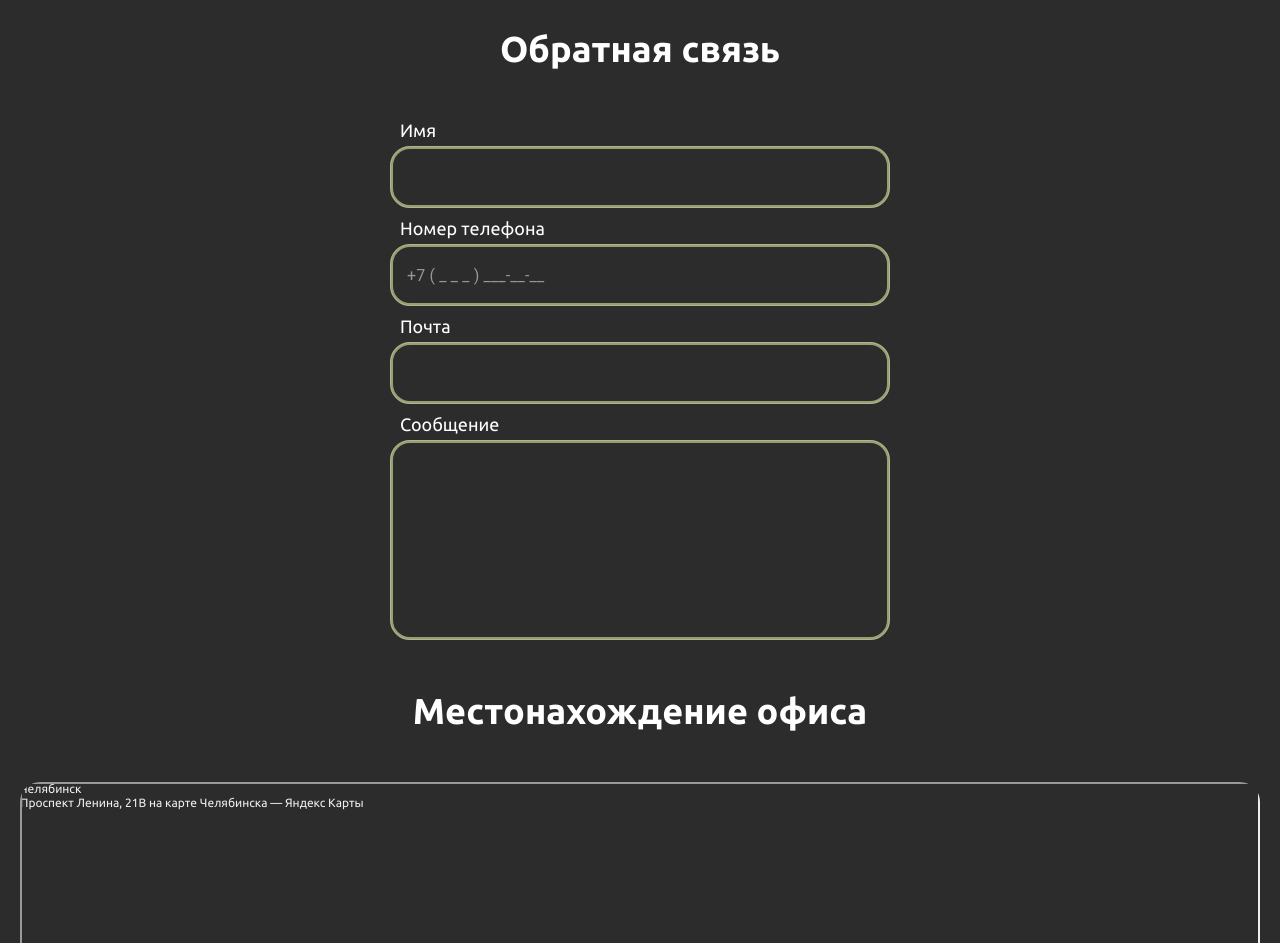
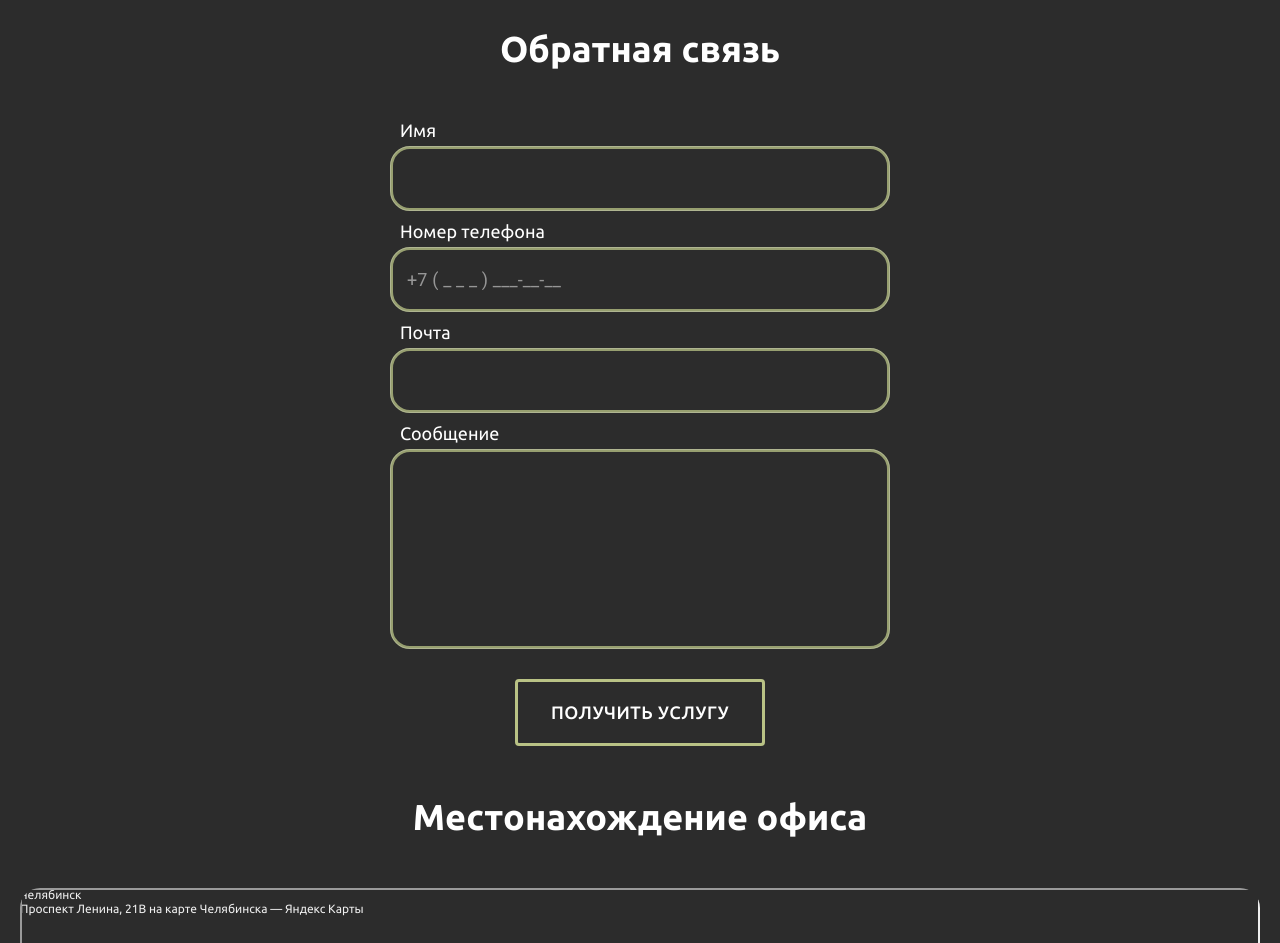
Before and after one commit to Shmelbombel/kirill-shchebetun, a React (Create React App) app: page / in a window 1280 px wide. Shown: the part 1280-2223 px from the top of the page. Built offline with nearby package versions, Linux system fonts and the light colour scheme.

Commit message:
add: form logic

```diff
--- a/src/UI/InputUI/InputUI.tsx
+++ b/src/UI/InputUI/InputUI.tsx
@@ -7,6 +7,8 @@ export const InputUI = styled(TextField)`
     width: inherit;
     border-radius: 20px;
     & > .MuiInputBase-input {
+      font-family: inherit;
+      font-size: 18px;
       border: 3px solid #979f70;
       border-radius: inherit;
     }
--- a/src/component/Contacts/ContactsForm/ContactsForm.tsx
+++ b/src/component/Contacts/ContactsForm/ContactsForm.tsx
@@ -1,33 +1,157 @@
-import React from "react";
+import React, { ChangeEvent, useState } from "react";
 import { InputUI } from "UI/InputUI/InputUI";
 import { TextAreaUI } from "UI/TextAreaUI/TextAreaUI";
-import { styled } from "@mui/material";
+import { CircularProgress, Dialog, styled } from "@mui/material";
+import { useController, UseControllerReturn, useForm } from "react-hook-form";
+import { ButtonSC } from "UI/StyledComponents/ButtonSC";
+import { telephoneMask } from "lib/services";
+import CheckCircleOutlineIcon from "@mui/icons-material/CheckCircleOutline";
+import ErrorIcon from "@mui/icons-material/Error";
+import { authorMock } from "lib/mock/authorMock";
+import emailjs from "@emailjs/browser";
+import { EMAIL_JS } from "../../../lib/constants/constants";
+
+interface IFormState {
+  name: string;
+  phone: string;
+  email: string;
+  message: string;
+}
 
 const ContactsForm = () => {
+  const [modal, setModal] = useState<"success" | "error" | "loading" | "">("");
+
+  const formMethods = useForm<IFormState>({
+    defaultValues: {
+      name: "",
+      phone: "",
+      email: "",
+      message: "",
+    },
+  });
+  const { handleSubmit, control, reset } = formMethods;
+
+  const nameController = useController({ control, name: "name" });
+  const emailController = useController({ control, name: "email" });
+  const phoneController = useController({ control, name: "phone" });
+  const messageController = useController({ control, name: "message" });
+
+  const onSubmit = (data: IFormState) => {
+    setModal("loading");
+    emailjs
+      .send(
+        EMAIL_JS.serviceID,
+        EMAIL_JS.templateID,
+        data as any,
+        EMAIL_JS.publicKey,
+      )
+      .then(() => {
+        setModal("success");
+        reset({});
+      })
+      .catch(() => {
+        setModal("error");
+        reset({});
+      });
+  };
+
+  const handleCloseModal = () => {
+    setModal("");
+  };
+  const handleChange =
+    (controller: UseControllerReturn<any, any>) =>
+    (e: ChangeEvent<HTMLInputElement>) => {
+      controller.field.onChange(e.target.value);
+    };
+
   return (
-    <FormSC>
+    <FormSC onSubmit={handleSubmit(onSubmit)}>
       <FomItemSC>
         <FormTextSC>Имя</FormTextSC>
-        <InputUI name="name" />
+        <InputUI
+          name="name"
+          value={nameController.field.value}
+          onChange={handleChange(nameController)}
+          required={true}
+        />
       </FomItemSC>
       <FomItemSC>
         <FormTextSC>Номер телефона</FormTextSC>
-        <InputUI name="phone" placeholder="+7 ( _ _ _ ) ___-__-__" />
+        <InputUI
+          name="phone"
+          placeholder="+7 ( _ _ _ ) ___-__-__"
+          value={phoneController.field.value}
+          onChange={(e) =>
+            phoneController.field.onChange(telephoneMask(e.target.value))
+          }
+          required={true}
+        />
       </FomItemSC>
       <FomItemSC>
         <FormTextSC>Почта</FormTextSC>
-        <InputUI name="email" />
+        <InputUI
+          name="email"
+          value={emailController.field.value}
+          onChange={handleChange(emailController)}
+          required={true}
+        />
       </FomItemSC>
       <FomItemSC>
         <FormTextSC>Сообщение</FormTextSC>
-        <TextAreaUI multiline={true} maxRows={5} />
+        <TextAreaUI
+          multiline={true}
+          maxRows={5}
+          value={messageController.field.value}
+          onChange={handleChange(messageController)}
+        />
       </FomItemSC>
+      <CustomButtonSC type="submit" fullWidth variant="outlined">
+        Получить услугу
+      </CustomButtonSC>
+      <Dialog open={modal === "success"} onClose={handleCloseModal}>
+        <ModalContainerSC>
+          <SuccessIcon />
+          <ModalTitleSC>
+            Спасибо. Услуга на рассмотрении!{"\n"} В ближайшее время с Вами
+            свяжутся.
+          </ModalTitleSC>
+        </ModalContainerSC>
+      </Dialog>
+      <Dialog open={modal === "error"} onClose={handleCloseModal}>
+        <ModalContainerSC>
+          <ErrorIconSC />
+          <ModalTitleSC>
+            Что-то пошло не так.{"\n"} Свяжитесь напрямую{" "}
+            <ModalHrefSC href={`tel:${authorMock.phone.normal}`}>
+              {" "}
+              {authorMock.phone.format}
+            </ModalHrefSC>
+            <ModalHrefSC href={`mailto:${authorMock.email}`}>
+              {authorMock.email}
+            </ModalHrefSC>
+          </ModalTitleSC>
+        </ModalContainerSC>
+      </Dialog>
+      <Dialog open={modal === "loading"}>
+        <ModalContainerSC style={{ padding: "50px" }}>
+          <CircularProgress size={60} />
+        </ModalContainerSC>
+      </Dialog>
     </FormSC>
   );
 };
 
+const ModalHrefSC = styled("a")`
+  margin-top: 10px;
+  color: #979f70;
+  text-decoration: underline;
+`;
+
 const FormSC = styled("form")`
   width: 100%;
+  display: flex;
+  flex-direction: column;
+  align-items: center;
   max-width: 500px;
   & > *:last-child {
     margin-bottom: 0;
@@ -46,4 +170,61 @@ const FormTextSC = styled("div")`
   padding-left: 10px;
 `;
 
+const CustomButtonSC = styled(ButtonSC)`
+  margin-top: 20px;
+  max-width: 250px;
+  font-size: 18px;
+  background-color: transparent;
+  padding: 15px 20px;
+
+  border: 3px solid #b9c285;
+  &:hover {
+    border: 3px solid #b9c285;
+    background-color: transparent;
+  }
+`;
+
+const ModalContainerSC = styled("div")`
+  display: flex;
+  flex-direction: column;
+  align-items: center;
+  padding: 20px;
+  & > div {
+    font-size: 30px;
+  }
+`;
+
+const ModalTitleSC = styled("h2")`
+  text-align: center;
+  white-space: pre-wrap;
+  @media (max-width: 600px) {
+    font-size: 20px;
+  }
+  @media (max-width: 500px) {
+    font-size: 18px;
+  }
+  @media (max-width: 430px) {
+    font-size: 16px;
+    white-space: normal;
+  }
+`;
+
+const SuccessIcon = styled(CheckCircleOutlineIcon)`
+  width: 200px;
+  height: 200px;
+  @media (max-width: 600px) {
+    width: 150px;
+    height: 150px;
+  }
+`;
+
+const ErrorIconSC = styled(ErrorIcon)`
+  width: 200px;
+  height: 200px;
+  @media (max-width: 600px) {
+    width: 150px;
+    height: 150px;
+  }
+`;
+
 export default React.memo(ContactsForm);
--- /dev/null
+++ b/src/lib/constants/constants.ts
@@ -0,0 +1,5 @@
+export enum EMAIL_JS {
+  serviceID = "service_khmhzlq",
+  templateID = "template_av0jdl5",
+  publicKey = "wH9bDBrYLMUQ-GyeC",
+}
```
